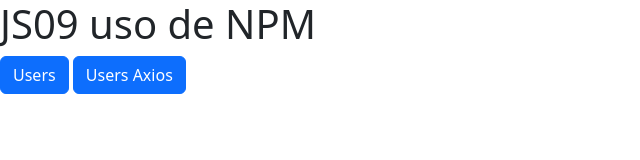
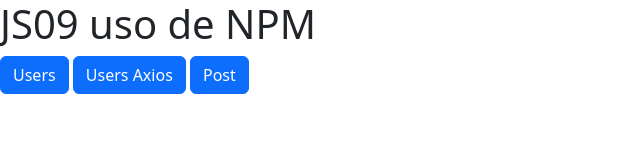
Before and after one commit to Goyo2205/ch26-javaScript, a website: page js09/index.html in a window 1280 px wide. Shown: the whole page, without its empty margins (0-640 px from the left). Drawn offline with nearby package versions, Linux system fonts and the light colour scheme.

Commit message:
se agrega post

```diff
--- a/js09/assets/scripts/index.js
+++ b/js09/assets/scripts/index.js
@@ -7,6 +7,7 @@ const getUsersFetch = () => {
     .then( users => {
         console.log(users.data)
     }).catch(error => console.log(error))
+    console.log('then')
 }
 
 /* const getUsersAxios = () => {r
@@ -35,4 +36,20 @@ const getUsersAxios = async() => {
     catch (error){
         console.log(error)
     }
+    console.log('await')
 };
+
+//-------solicitud post con axios
+
+const solicitudPost = async() => {
+    axios.post('https://reqres.in/api/users', {
+        firstName: "Goyo",
+        lastName: "Espinoza"
+    })
+    .then(function (response) {
+        console.log(response.data);
+      })
+      .catch(function (error) {
+        console.log(error);
+      });
+}
--- a/js09/index.html
+++ b/js09/index.html
@@ -11,6 +11,7 @@
     <h1>JS09 uso de NPM</h1>
     <button type="button" onclick="getUsersFetch()" class="btn btn-primary">Users</button>
     <button type="button" onclick="getUsersAxios()" class="btn btn-primary">Users Axios</button>
+    <button type="button" onclick="solicitudPost()" class="btn btn-primary">Post</button>
 
     <script src="./node_modules/bootstrap/dist/js/bootstrap.bundle.min.js"></script>
     <script src="./node_modules/axios/dist/axios.min.js"></script>
```
